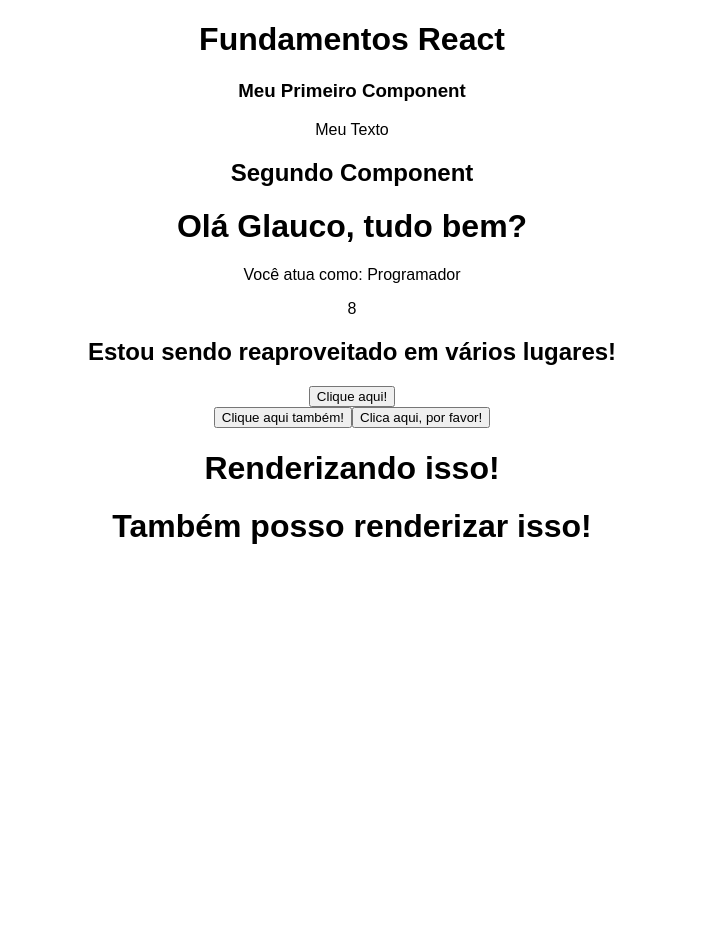
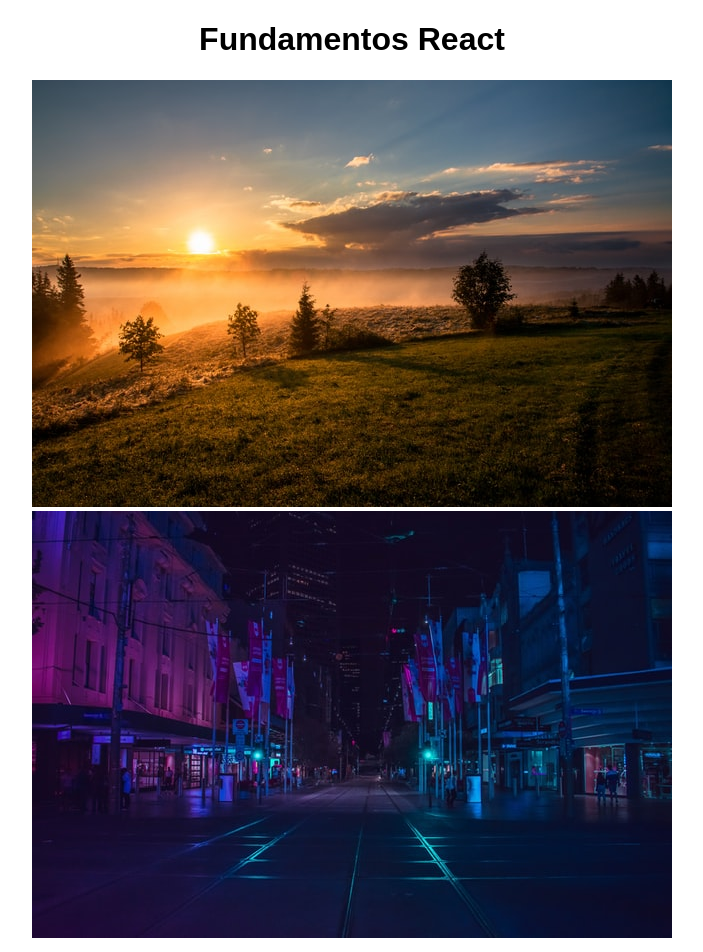
Before and after one commit to veigarj/Estudos-React, a React (Create React App) app: page / in a window 1280 px wide. Shown: the top 952 px of the page, without its empty margins (288-991 px from the left). Before the commit the page ends 800 px from the top, so only its background shows below. Built offline with nearby package versions, Linux system fonts and the light colour scheme.

Commit message:
Import Img

```diff
--- a/src/App.js
+++ b/src/App.js
@@ -4,13 +4,17 @@
 import TemplateExpressions from "./Components/TemplateExpressions";
 import MyComponents from "./Components/MyComponents";
 import Events from "./Components/Events";
+import city from "./assets/city.jpg" // Import de IMG
 
+// Style / CSS
 import "./styles.css";
 
 export default function App() {
   return (
     <div className="App">
       <h1>Fundamentos React</h1>
+      <img src="/img1.jpg" alt="Paisagem" />  {/* Import Img de Public*/}
+      <img src={city} alt="Cidade" /> {/* Import Img de Assets*/}
       <FirstComponent />
       <SegundoComponent />
       <TemplateExpressions />
```
Also changed, not shown: public/img1.jpg (added), src/assets/city.jpg (added).
